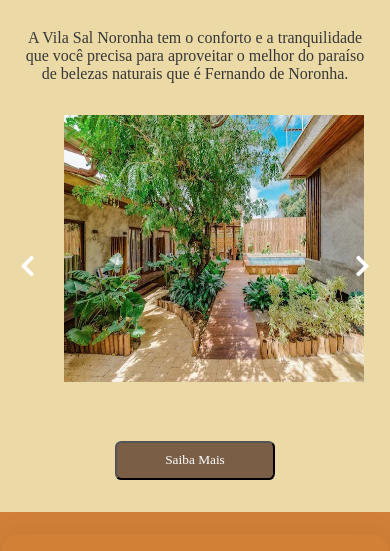
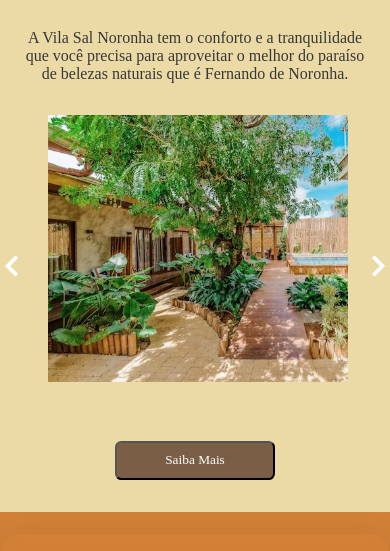
Before and after one commit to MyDevVinicius/Vila-Sal-Boutique, a plain HTML site: page index.html in a window 390 px wide. Shown: the part 2670-3221 px from the top of the page. Drawn offline with nearby package versions, Linux system fonts and the light colour scheme.

Commit message:
styles: atualização de imagens

```diff
--- a/assets/css/responsive.css
+++ b/assets/css/responsive.css
@@ -1,4 +1,4 @@
-@media (max-width: 768px) {
+@media (max-width: 769px) {
 /* Estilos gerais */
 body {
   overflow-x: hidden;
@@ -136,10 +136,10 @@ a {
     display: flex;
     overflow: hidden;
     width: 100%;
-    max-width: 300px; /* Largura máxima do carrossel */
+    max-width: 400px; /* Largura máxima do carrossel */
     margin: auto;
     gap: 3rem;
-    margin-left: 3rem;
+    margin-left: 12rem;
 
   }
   .carousel>img:nth-child(2){
@@ -164,7 +164,7 @@ a {
   }
   .carousel img {
     position: relative;
-    width: 300px;
+    width: 400px;
     flex-shrink: 0;
     transition: transform 0.5s ease;
   }
@@ -173,7 +173,7 @@ a {
     position: relative;
     display: flex;
     top: -8rem;
-    gap: 20rem;
+    gap: 40rem;
     text-align: center;
 
   }
@@ -209,8 +209,31 @@ a {
   }
 }
 
+@media (max-width:440px){
+  .carousel {
+    display: flex;
+    overflow: hidden;
+    width: 100%;
+    max-width: 300px; /* Largura máxima do carrossel */
+    margin: auto;
+    gap: 3.3rem;
+    margin-left: 4rem;
 
-@media (max-width:426px){
+  }
+  #credits>p{
+    font-weight: 600;
+    font-size: 0.7rem;
+  }
+  .buttons {
+    position: relative;
+    display: flex;
+    top: -8rem;
+    gap: 22rem;
+    text-align: center;
+
+  }
+}
+@media (max-width:425px){
 
   .carousel {
     display: flex;
@@ -218,8 +241,8 @@ a {
     width: 100%;
     max-width: 300px; /* Largura máxima do carrossel */
     margin: auto;
-    gap: 3rem;
-    margin-left: 4rem;
+    gap: 3.3rem;
+    margin-left: 3rem;
 
   }
   #credits>p{
@@ -227,6 +250,7 @@ a {
     font-size: 0.7rem;
   }
 }
+
 @media (max-width:381px){
   .carousel {
     display: flex;
```
